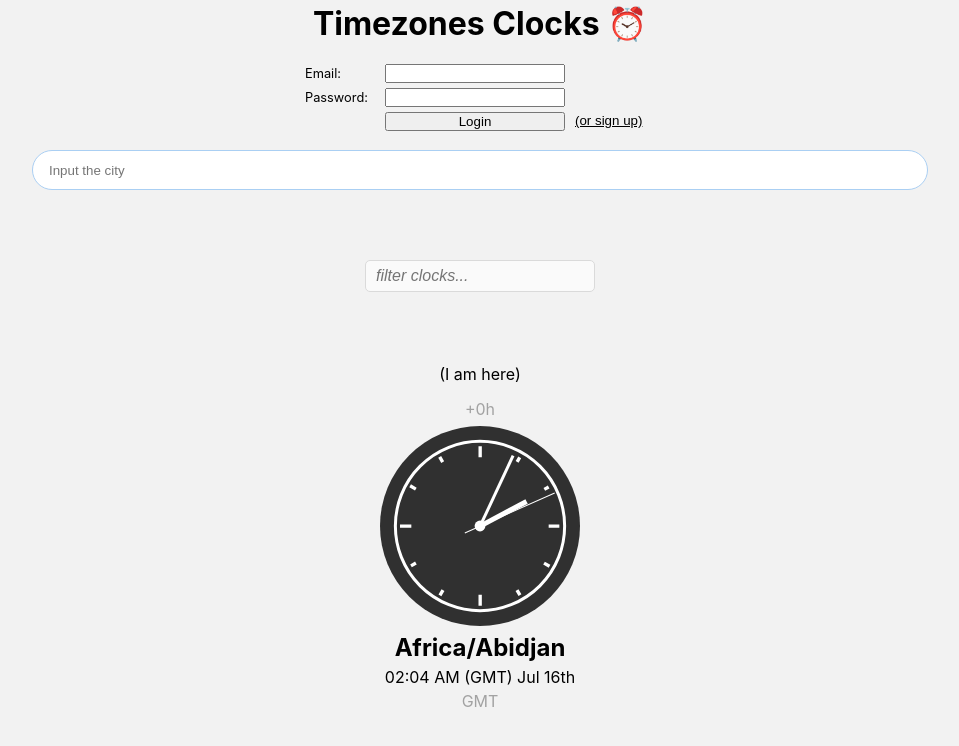
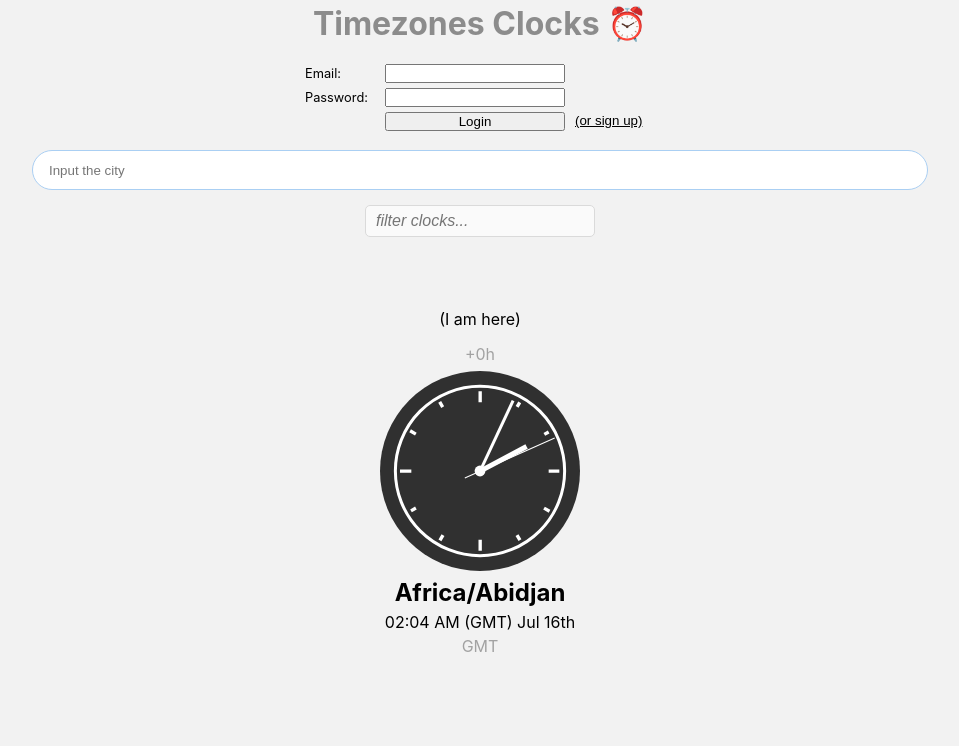
Before and after one commit to Viktor286/timezones-fullstack-app, a React (Create React App) app in the folder client/: page / in a window 1280 px wide. Shown: the top 746 px of the page, without its empty margins (160-1119 px from the left). Built offline with nearby package versions, Linux system fonts and the light colour scheme.

Commit message:
add info, fixes

```diff
--- a/client/public/index.html
+++ b/client/public/index.html
@@ -24,7 +24,7 @@
       work correctly both with client-side routing and a non-root public URL.
       Learn how to configure a non-root public URL by running `npm run build`.
     -->
-    <title>React App</title>
+    <title>Timezones Clocks</title>
 </head>
 <body>
 <noscript>You need to enable JavaScript to run this app.</noscript>
--- a/client/src/components/ClocksList/index.css
+++ b/client/src/components/ClocksList/index.css
@@ -5,7 +5,7 @@
     justify-content: center;
     justify-items: center;
     align-items: center;
-    height: calc(100% - 90px);
+    height: calc(100% - 200px);
     width: 100%;
 }
 
--- a/client/src/components/LogoHeader/index.css
+++ b/client/src/components/LogoHeader/index.css
@@ -2,4 +2,6 @@
     display: block;
     height: 50px;
     overflow: hidden;
+    font-weight: normal;
+    color: #8c8c8c;
 }
```
Also changed, not shown: 1 other file (tests, documents, lock files or other folders).
